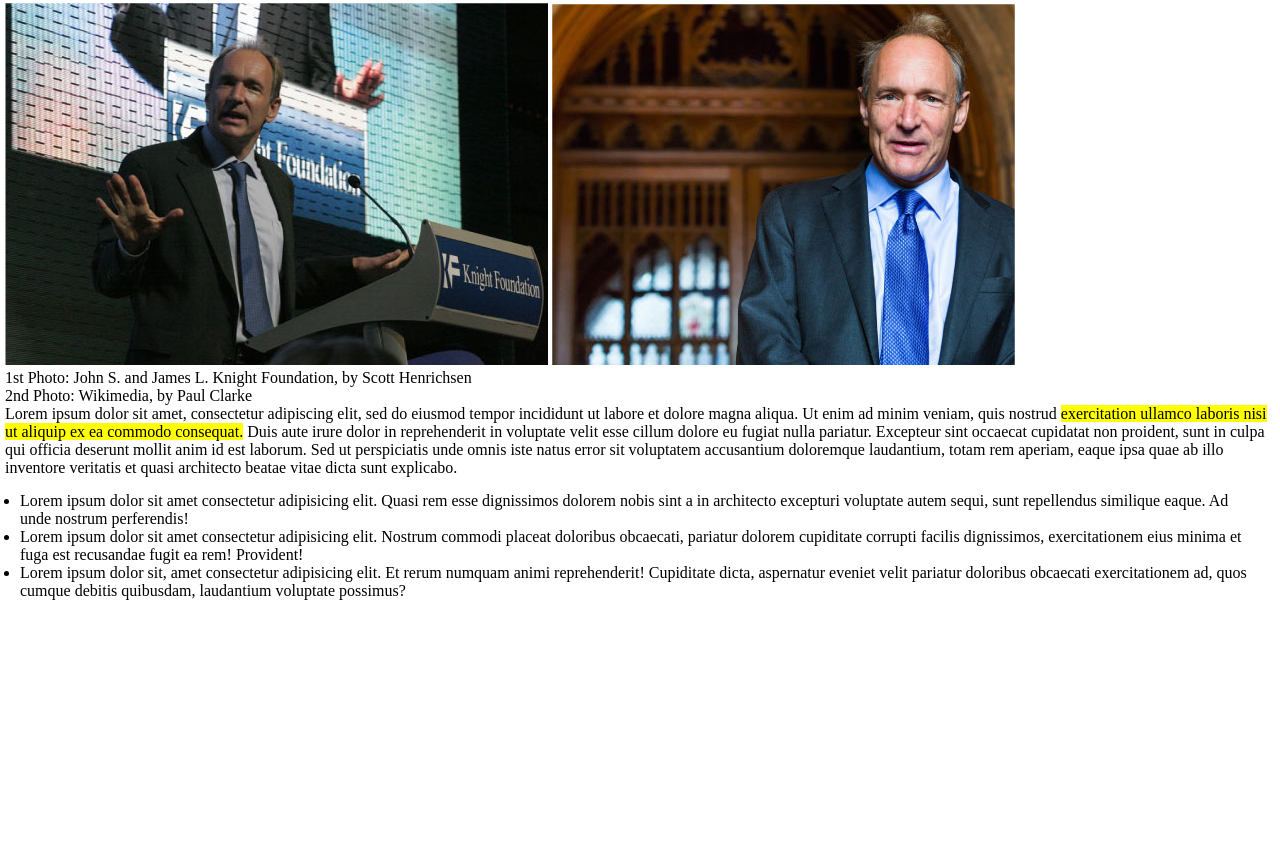
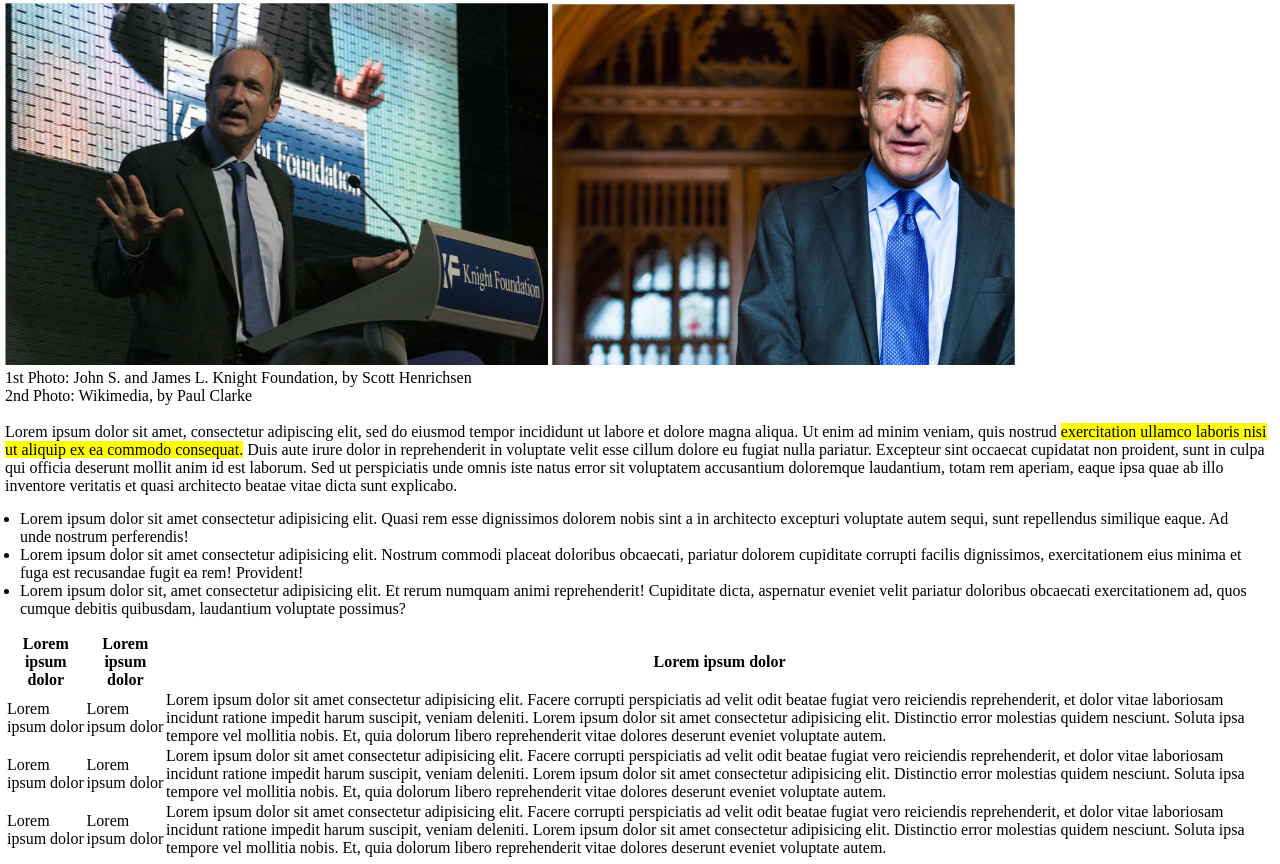
Before and after one commit to MartinelliFabio/html-css-booleaner, a plain HTML site: page index.html in a window 1280 px wide. Shown: the part 243-1107 px from the top of the page. Before the commit the page ends 863 px from the top, so only its background shows below. Drawn offline with Linux system fonts and the light colour scheme.

Commit message:
add table

```diff
--- a/index.html
+++ b/index.html
@@ -25,6 +25,8 @@
         <p>1st Photo: John S. and James L. Knight Foundation, by Scott Henrichsen</p>
         <p>2nd Photo: Wikimedia, by Paul Clarke</p>
 
+        <br>
+
         <p>Lorem ipsum dolor sit amet, consectetur adipiscing elit, sed do eiusmod tempor incididunt ut labore et dolore magna aliqua. Ut enim ad minim veniam, quis nostrud <span class="color-highlighter">exercitation ullamco laboris nisi ut aliquip ex ea commodo consequat.</span> Duis aute irure dolor in reprehenderit in voluptate velit esse cillum dolore eu fugiat nulla pariatur. Excepteur sint occaecat cupidatat non proident, sunt in culpa qui officia deserunt mollit anim id est laborum. Sed ut perspiciatis unde omnis iste natus error sit voluptatem accusantium doloremque laudantium, totam rem aperiam, eaque ipsa quae ab illo inventore veritatis et quasi architecto beatae vitae dicta sunt explicabo.</p>
 
         <ul class="list">
@@ -32,6 +34,33 @@
             <li>Lorem ipsum dolor sit amet consectetur adipisicing elit. Nostrum commodi placeat doloribus obcaecati, pariatur dolorem cupiditate corrupti facilis dignissimos, exercitationem eius minima et fuga est recusandae fugit ea rem! Provident!</li>
             <li>Lorem ipsum dolor sit, amet consectetur adipisicing elit. Et rerum numquam animi reprehenderit! Cupiditate dicta, aspernatur eveniet velit pariatur doloribus obcaecati exercitationem ad, quos cumque debitis quibusdam, laudantium voluptate possimus?</li>
         </ul>
+
+        <table>
+            <thead class="head-list">
+                <tr>
+                    <th class="thead-1">Lorem ipsum dolor</th>
+                    <th class="thead-1">Lorem ipsum dolor</th>
+                    <th class="thead-2">Lorem ipsum dolor</th>
+                </tr>
+            </thead>
+            <tbody>
+                <tr class="tr-color">
+                    <td>Lorem ipsum dolor</td>
+                    <td>Lorem ipsum dolor</td>
+                    <td>Lorem ipsum dolor sit amet consectetur adipisicing elit. Facere corrupti perspiciatis ad velit odit beatae fugiat vero reiciendis reprehenderit, et dolor vitae laboriosam incidunt ratione impedit harum suscipit, veniam deleniti. Lorem ipsum dolor sit amet consectetur adipisicing elit. Distinctio error molestias quidem nesciunt. Soluta ipsa tempore vel mollitia nobis. Et, quia dolorum libero reprehenderit vitae dolores deserunt eveniet voluptate autem.</td>
+                </tr>
+                <tr>
+                    <td>Lorem ipsum dolor</td>
+                    <td>Lorem ipsum dolor</td>
+                    <td>Lorem ipsum dolor sit amet consectetur adipisicing elit. Facere corrupti perspiciatis ad velit odit beatae fugiat vero reiciendis reprehenderit, et dolor vitae laboriosam incidunt ratione impedit harum suscipit, veniam deleniti. Lorem ipsum dolor sit amet consectetur adipisicing elit. Distinctio error molestias quidem nesciunt. Soluta ipsa tempore vel mollitia nobis. Et, quia dolorum libero reprehenderit vitae dolores deserunt eveniet voluptate autem.</td>
+                </tr>
+                <tr class="tr-color">
+                    <td>Lorem ipsum dolor</td>
+                    <td>Lorem ipsum dolor</td>
+                    <td>Lorem ipsum dolor sit amet consectetur adipisicing elit. Facere corrupti perspiciatis ad velit odit beatae fugiat vero reiciendis reprehenderit, et dolor vitae laboriosam incidunt ratione impedit harum suscipit, veniam deleniti. Lorem ipsum dolor sit amet consectetur adipisicing elit. Distinctio error molestias quidem nesciunt. Soluta ipsa tempore vel mollitia nobis. Et, quia dolorum libero reprehenderit vitae dolores deserunt eveniet voluptate autem.</td>
+                </tr>
+            </tbody>
+        </table>
     </main>
 </body>
 </html>
```
